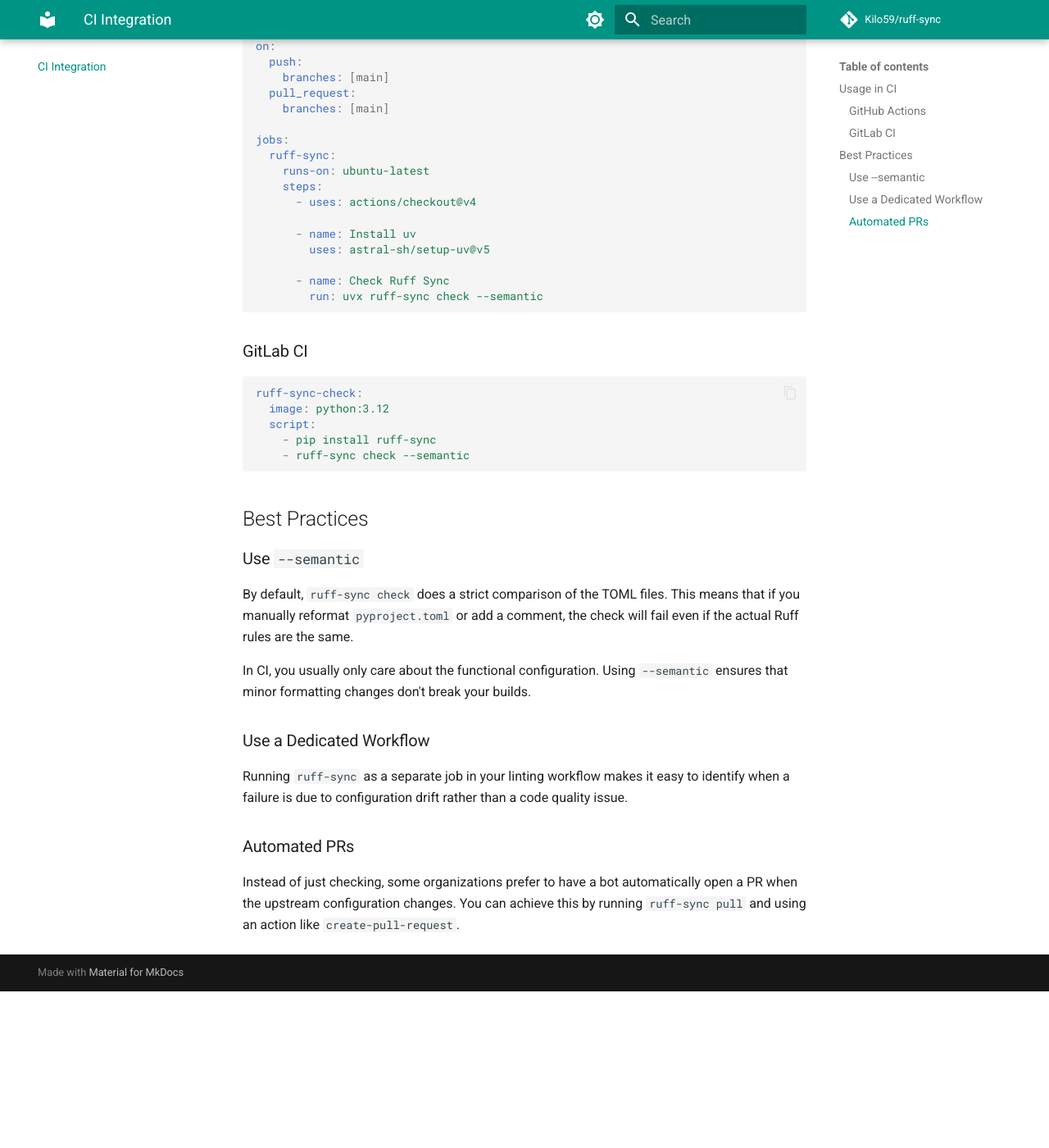
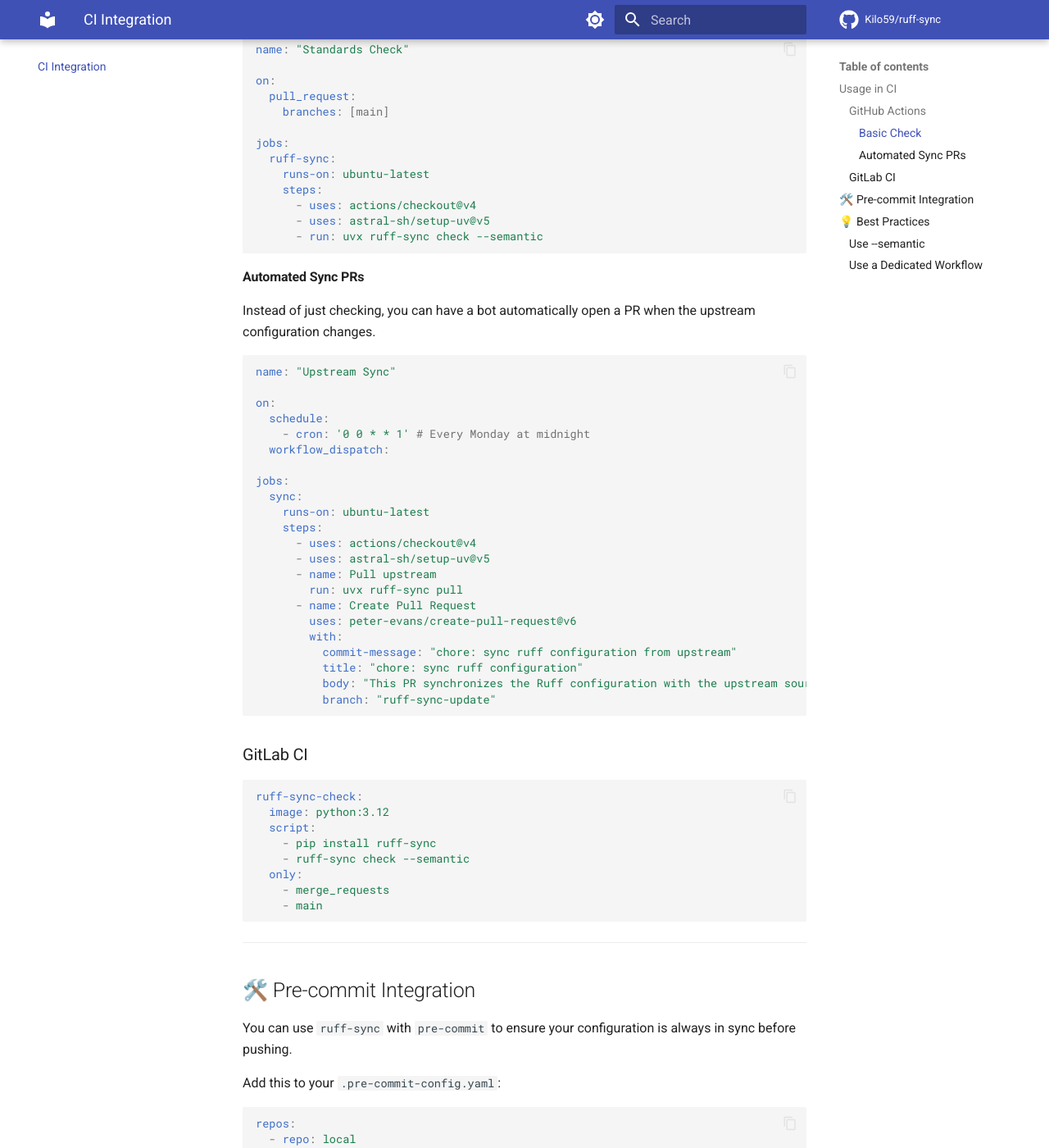
Before and after one commit to Kilo59/ruff-sync, an MkDocs documentation site: the page built from docs/ci-integration.md, in a window 1280 px wide and 1400 px high, scrolled down 542 px. Shown: the whole window at 82% size. Built offline with MkDocs 1.6.1 and Material for MkDocs 9.7.7, drawn with Linux system fonts in a browser that asks for light colours; comment, search, counter and statistics services are not loaded; before the commit the page ends 1751 px from its top, so only the background shows below that; some of the changed text lies outside the part shown.

Commit message:
doc improvements

````diff
--- a/docs/ci-integration.md
+++ b/docs/ci-integration.md
@@ -10,12 +10,12 @@
 
 We recommend using `uv` to run `ruff-sync` in GitHub Actions.
 
+#### Basic Check
+
 ```yaml
 name: "Standards Check"
 
 on:
-  push:
-    branches: [main]
   pull_request:
     branches: [main]
 
@@ -24,12 +24,37 @@
     runs-on: ubuntu-latest
     steps:
       - uses: actions/checkout@v4
+      - uses: astral-sh/setup-uv@v5
+      - run: uvx ruff-sync check --semantic
+```
 
-      - name: Install uv
-        uses: astral-sh/setup-uv@v5
+#### Automated Sync PRs
 
-      - name: Check Ruff Sync
-        run: uvx ruff-sync check --semantic
+Instead of just checking, you can have a bot automatically open a PR when the upstream configuration changes.
+
+```yaml
+name: "Upstream Sync"
+
+on:
+  schedule:
+    - cron: '0 0 * * 1' # Every Monday at midnight
+  workflow_dispatch:
+
+jobs:
+  sync:
+    runs-on: ubuntu-latest
+    steps:
+      - uses: actions/checkout@v4
+      - uses: astral-sh/setup-uv@v5
+      - name: Pull upstream
+        run: uvx ruff-sync pull
+      - name: Create Pull Request
+        uses: peter-evans/create-pull-request@v6
+        with:
+          commit-message: "chore: sync ruff configuration from upstream"
+          title: "chore: sync ruff configuration"
+          body: "This PR synchronizes the Ruff configuration with the upstream source."
+          branch: "ruff-sync-update"
 ```
 
 ### GitLab CI
@@ -40,20 +65,42 @@
   script:
     - pip install ruff-sync
     - ruff-sync check --semantic
+  only:
+    - merge_requests
+    - main
 ```
 
-## Best Practices
+---
+
+## 🛠️ Pre-commit Integration
+
+You can use `ruff-sync` with `pre-commit` to ensure your configuration is always in sync before pushing.
+
+Add this to your `.pre-commit-config.yaml`:
+
+```yaml
+repos:
+  - repo: local
+    hooks:
+      - id: ruff-sync-check
+        name: ruff-sync-check
+        entry: uvx ruff-sync check --semantic
+        language: system
+        files: ^pyproject\.toml$
+        pass_filenames: false
+```
+
+!!! note
+    Running `ruff-sync check` in pre-commit is fast because it only performs a network request if the local `pyproject.toml` is older than the upstream or if no cache exists.
+
+---
+
+## 💡 Best Practices
 
 ### Use `--semantic`
 
-By default, `ruff-sync check` does a strict comparison of the TOML files. This means that if you manually reformat `pyproject.toml` or add a comment, the check will fail even if the actual Ruff rules are the same.
-
-In CI, you usually only care about the functional configuration. Using `--semantic` ensures that minor formatting changes don't break your builds.
+In CI, you usually only care about the functional configuration. Using `--semantic` ensures that minor formatting changes don't break your builds, while still guaranteeing that the actual rules are identical.
 
 ### Use a Dedicated Workflow
 
 Running `ruff-sync` as a separate job in your linting workflow makes it easy to identify when a failure is due to configuration drift rather than a code quality issue.
-
-### Automated PRs
-
-Instead of just checking, some organizations prefer to have a bot automatically open a PR when the upstream configuration changes. You can achieve this by running `ruff-sync pull` and using an action like `create-pull-request`.
--- a/docs/usage.md
+++ b/docs/usage.md
@@ -9,23 +9,69 @@
 The `pull` command downloads the upstream configuration and merges it into your local file.
 
 ```bash
-ruff-sync pull [UPSTREAM_URL] [--to PATH] [--exclude KEY...]
+ruff-sync pull [UPSTREAM_URL] [--to PATH] [--exclude KEY...] [--init]
 ```
 
-If `UPSTREAM_URL` is omitted, it must be defined in your `pyproject.toml` under `[tool.ruff-sync]`.
+* **`UPSTREAM_URL`**: The URL to the source `pyproject.toml` or `ruff.toml`. Optional if defined in your local config.
+* **`--to`**: Where to save the merged config (defaults to `.`).
+* **`--exclude`**: Dotted paths of keys to keep local (e.g., `lint.isort`).
+* **`--init`**: Create a new `pyproject.toml` if it doesn't exist.
 
 ### `check`
 
-The `check` command verifies if your local configuration matches the upstream one. It is ideal for CI pipelines.
+The `check` command verifies if your local configuration matches the upstream one.
 
 ```bash
 ruff-sync check [UPSTREAM_URL] [--semantic] [--diff]
 ```
 
-- `--semantic`: Ignore "non-functional" differences like whitespace, comments, or key order.
-- `--diff`: Show a unified diff of the differences (enabled by default).
+* **`--semantic`**: Ignore "non-functional" differences like whitespace, comments, or key order.
+* **`--diff` / `--no-diff`**: Control the display of the unified diff.
 
-## Logic Flow
+---
+
+## ✨ Artisanal Merging
+
+One of the core features of `ruff-sync` is its ability to respect your file's existing structure.
+
+Unlike other tools that might rewrite your TOML and strip away comments or change indentation, `ruff-sync` uses `tomlkit` to perform a **lossless merge**.
+
+!!! info "What is preserved?"
+    *   **Comments**: All comments in your local file are kept.
+    *   **Whitespace**: Your indentation and line breaks are respected.
+    *   **Key Order**: The order of your existing keys in `[tool.ruff]` is preserved where possible.
+
+---
+
+## 🛠️ Advanced Usage
+
+### Syncing from a subdirectory
+
+If your upstream repository has multiple configurations, you can specify a `--path`:
+
+```bash
+ruff-sync pull https://github.com/my-org/standards --path configs/backend
+```
+
+### Excluding specific rules
+
+If you want to follow most upstream rules but have a few exceptions:
+
+```bash
+ruff-sync pull --exclude lint.ignore lint.select
+```
+
+### Initializing a new project
+
+```bash
+ruff-sync pull https://github.com/my-org/standards --init
+```
+
+This will create a `pyproject.toml` with the upstream configuration and add the `[tool.ruff-sync]` section so subsequent runs only need `ruff-sync pull`.
+
+---
+
+## 🗺️ Logic Flow
 
 The following diagram illustrates how `ruff-sync` handles the synchronization process:
 
@@ -50,26 +96,3 @@
     N --> O[Save File]
     O --> P[End]
 ```
-
-## URL Support
-
-`ruff-sync` supports a wide variety of URL types:
-
-| Type | Example |
-| :--- | :--- |
-| **GitHub Blob** | `https://github.com/org/repo/blob/main/pyproject.toml` |
-| **GitHub Repo** | `https://github.com/org/repo` (defaults to `pyproject.toml`) |
-| **GitLab Blob** | `https://gitlab.com/org/repo/-/blob/main/pyproject.toml` |
-| **Raw Content** | `https://raw.githubusercontent.com/.../pyproject.toml` |
-| **Git (SSH)** | `git@github.com:org/repo.git` |
-| **Local File** | `../another-project/pyproject.toml` |
-
-## Initializing a Project
-
-If you are starting a new project and don't have a `pyproject.toml` yet, you can use the `--init` flag:
-
-```bash
-ruff-sync pull https://github.com/my-org/standards --init
-```
-
-This will create a `pyproject.toml` with the upstream configuration and add the `[tool.ruff-sync]` section for you.
--- a/mkdocs.yml
+++ b/mkdocs.yml
@@ -11,15 +11,15 @@
   palette:
     - media: "(prefers-color-scheme: light)"
       scheme: default
-      primary: teal
-      accent: cyan
+      primary: indigo
+      accent: indigo
       toggle:
         icon: material/brightness-7
         name: Switch to dark mode
     - media: "(prefers-color-scheme: dark)"
       scheme: slate
-      primary: teal
-      accent: cyan
+      primary: indigo
+      accent: indigo
       toggle:
         icon: material/brightness-4
         name: Switch to light mode
@@ -31,10 +31,21 @@
     - navigation.sections
     - navigation.tabs
     - navigation.top
+    - navigation.tracking
+    - navigation.path
     - search.highlight
     - search.share
     - search.suggest
     - toc.follow
+  icon:
+    repo: fontawesome/brands/github
+
+extra:
+  social:
+    - icon: fontawesome/brands/github
+      link: https://github.com/Kilo59/ruff-sync
+    - icon: fontawesome/brands/python
+      link: https://pypi.org/project/ruff-sync/
 
 markdown_extensions:
   - admonition
````
Also changed, not shown: docs/index.md (+26 -11 lines), docs/assets/ruff_sync_banner.png (renamed from ruff_sync_banner.png), 2 other files.
